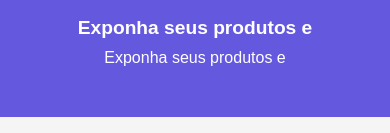
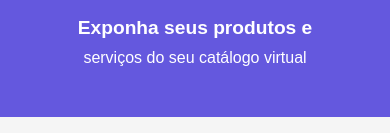
Before and after one commit to vitorclaudio/CommerceFrontEnd, a React (Create React App) app in the folder commercefrontend/: page / in a window 390 px wide. Shown: the part 1977-2110 px from the top of the page. Built offline with nearby package versions, Linux system fonts and the light colour scheme.

Commit message:
Tela home mobile first finalizado

```diff
--- a/commercefrontend/src/Pages/Home/Home.js
+++ b/commercefrontend/src/Pages/Home/Home.js
@@ -153,7 +153,7 @@ function Home() {
                 <div className='fourth-card-container'>
                     <div style={{color: 'white', fontSize:'250%', fontWeight:'bolder', marginBottom:'10px'}}>Junte-se a nós</div>
                     <div style={{color: 'white', fontSize:'120%', fontWeight:'bold', marginBottom:'10px'}}>Exponha seus produtos e</div>
-                    <div style={{color: 'white', fontSize:'100%'}}>Exponha seus produtos e</div>
+                    <div style={{color: 'white', fontSize:'100%'}}>serviços do seu catálogo virtual</div>
                 </div>
 
             </div>
```
Also changed, not shown: commercefrontend/package.json (+7 -1 lines), 1 other file (tests, documents, lock files or other folders).
